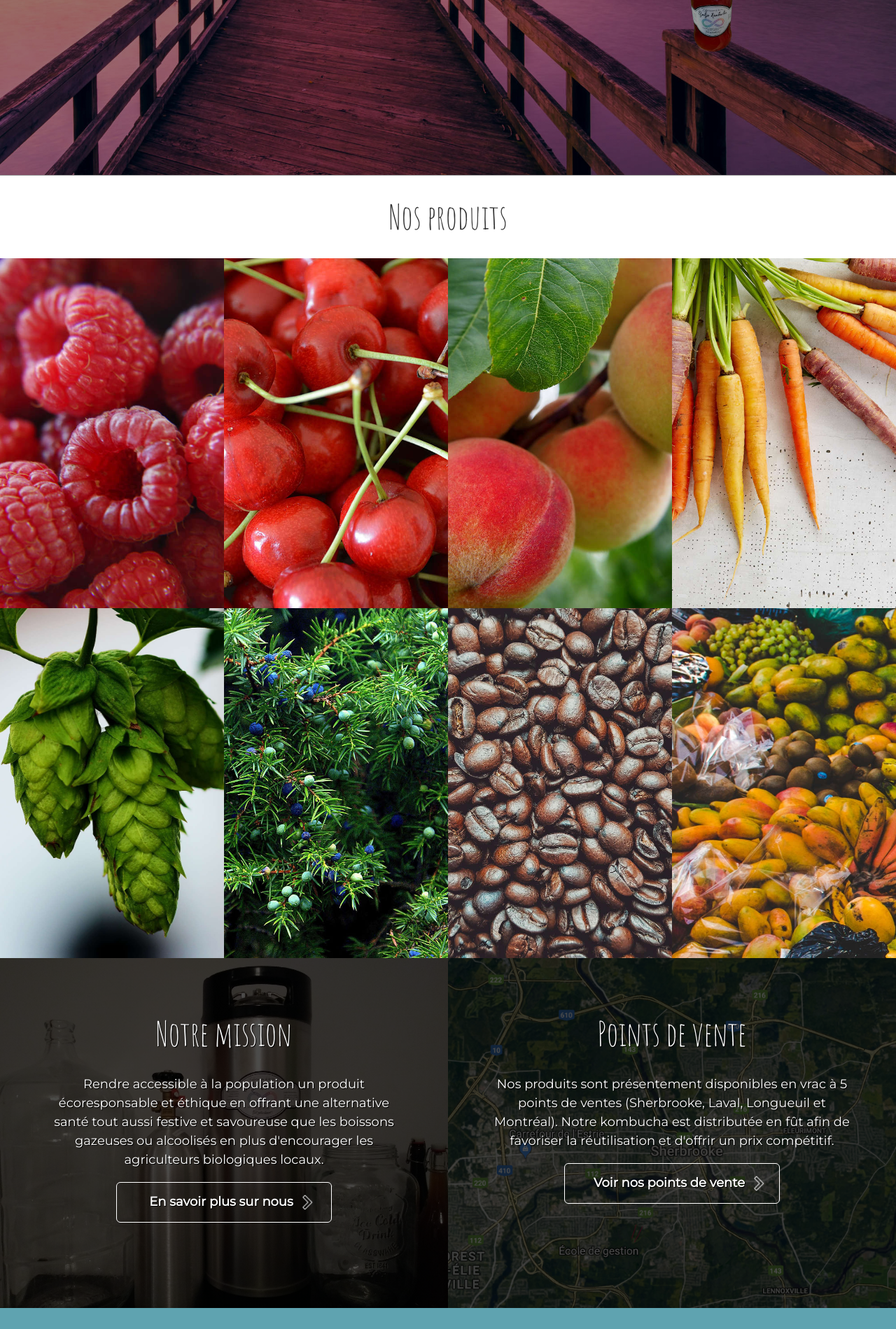
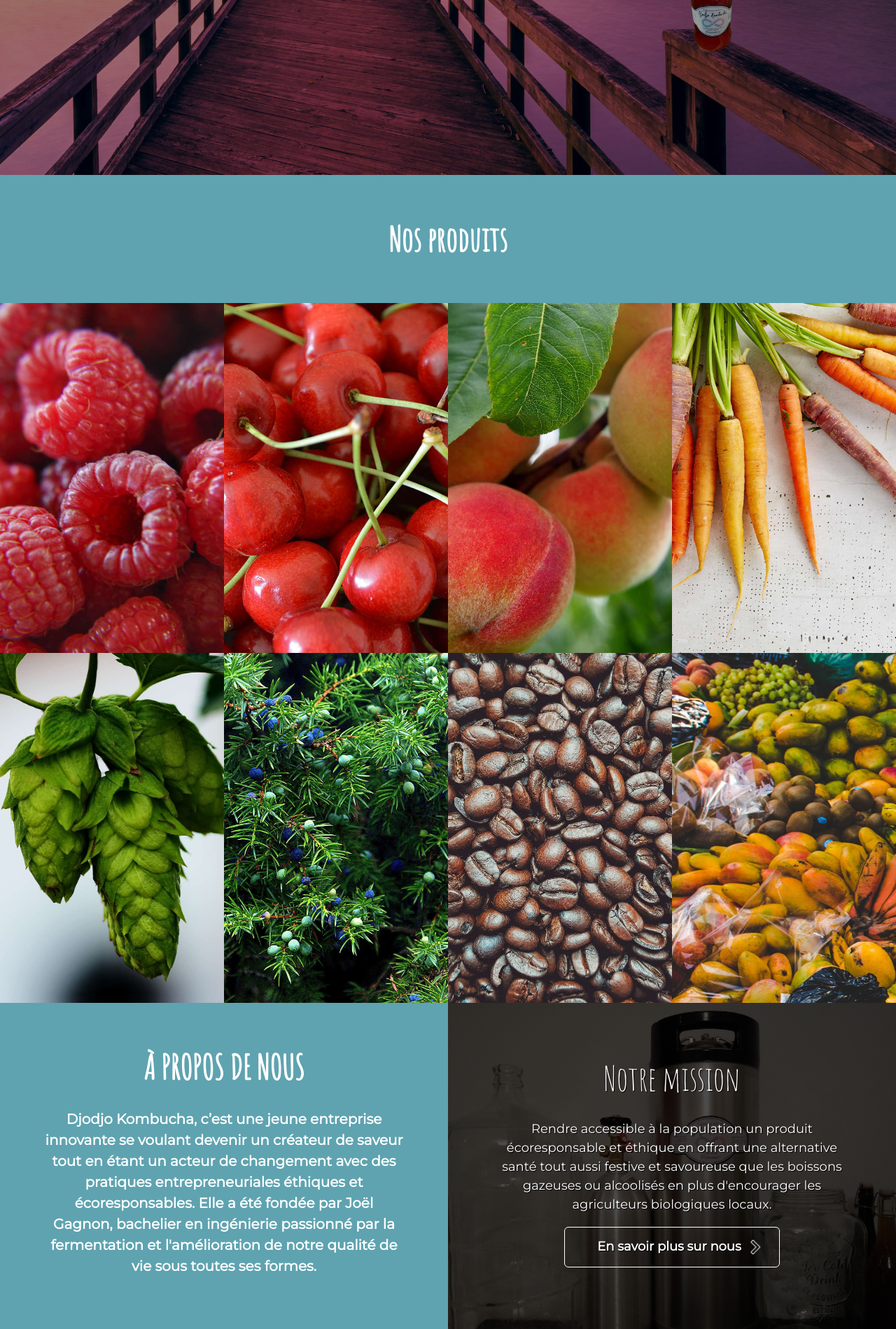
Before and after one commit to ouarez/djodjo-jekyll, a Jekyll site: the page built from index.md, in a window 1280 px wide. Shown: the part 500-2399 px from the top of the page at 70% size. Built offline with Jekyll 4.4.1, drawn with Linux system fonts in a browser that asks for light colours; nearby versions of some CDN libraries; a script that is not in the unit is left out.

Commit message:
netlify home page

```diff
--- a/_layouts/home.html
+++ b/_layouts/home.html
@@ -22,15 +22,15 @@ layout: default
 
     <main class="w-100">
 
-      <div class="w-100 pv4">
-        <h2 class="handwritten tc f1 mv0">Nos produits</h2>
+      <div class="w-100 pv5 blue">
+        <h2 class="handwritten tc f1 mv0 b">Nos produits</h2>
       </div>
 
       <div class="w-100 products-home flex flex-wrap">
 
         {% for item in page.products %}
 
-        <div class="w-50 w-25-l dt vh-100 tc" style="background-image:url('{{item.product_image}}')">
+        <div class="w-100 w-50-ns w-25-l dt vh-100 tc" style="background-image:url('{{item.product_image}}')">
           <a href="{{item.product_link}}" class="link">
             <div class="dtc v-top pa4 w-50 w-25-l">
               <h2 class="handwritten mb4 f1 tc-l">{{item.product_name}}</h2>
@@ -44,6 +44,12 @@ layout: default
       </div> <!-- end products -->
 
       <div class="w-100 flex flex-wrap">
+
+        <div class="w-100 w-50-l tc blue pv3 ph5">
+              <h2 class="handwritten mb4 f1 b">À PROPOS DE NOUS</h2>
+              <p class="white f4 b">Djodjo Kombucha, c’est une jeune entreprise innovante se voulant devenir un créateur de saveur tout en étant un acteur de changement avec des pratiques entrepreneuriales éthiques et écoresponsables. Elle a été fondée par Joël Gagnon, bachelier en ingénierie passionné par la fermentation et l'amélioration de notre qualité de vie sous toutes ses formes.
+</p>
+        </div>
 
         {% for item in page.square %}
 
--- a/css/main.scss
+++ b/css/main.scss
@@ -113,7 +113,8 @@ header {
     background-color:$blue;
     border-top:solid #666 1px;
     border-bottom:solid #666 1px;
-    top:80px;
+    top:78px;
+    z-index:1000;
     a {
       color:#fff;
     }
```
Also changed, not shown: img/fournisseurs.jpg (added).
